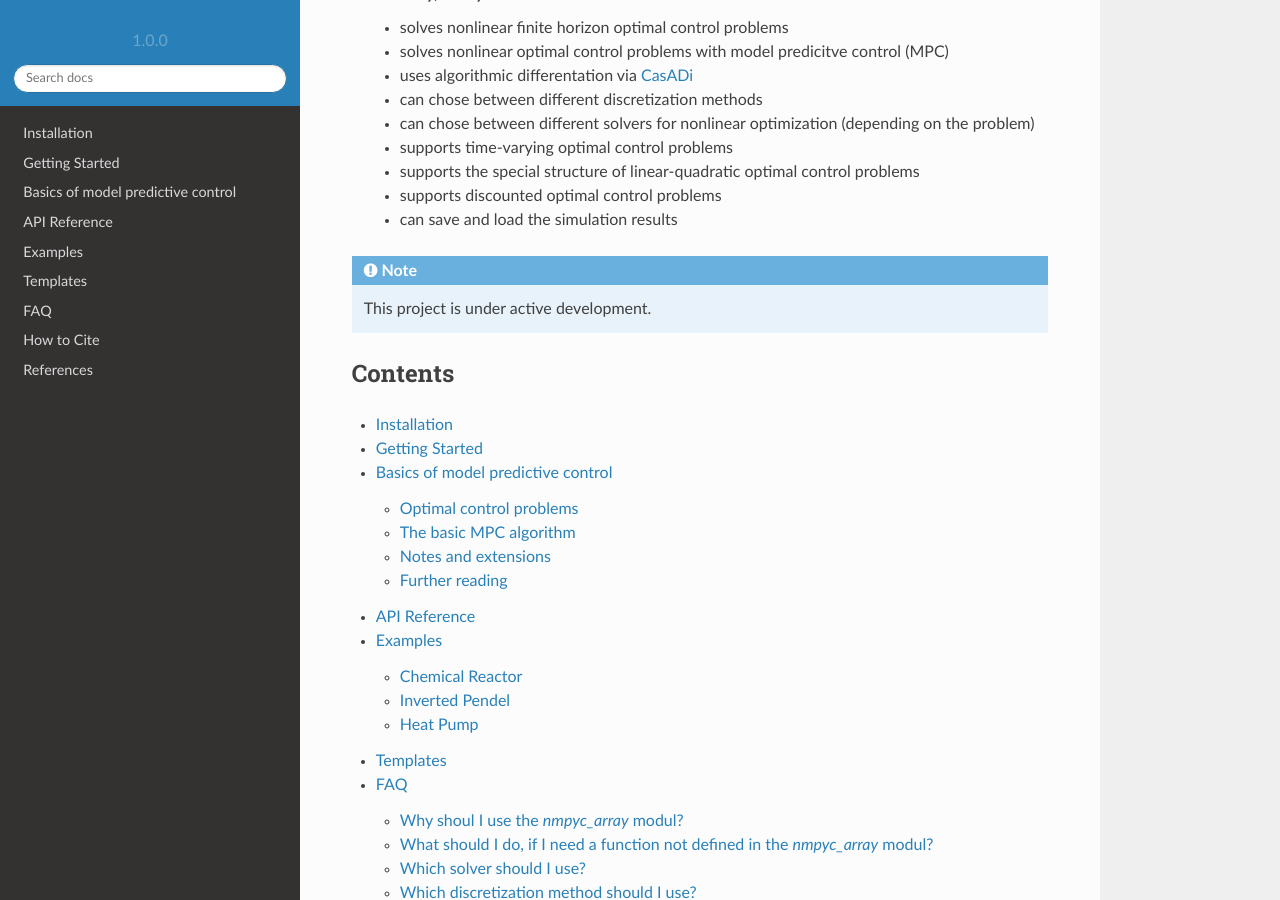
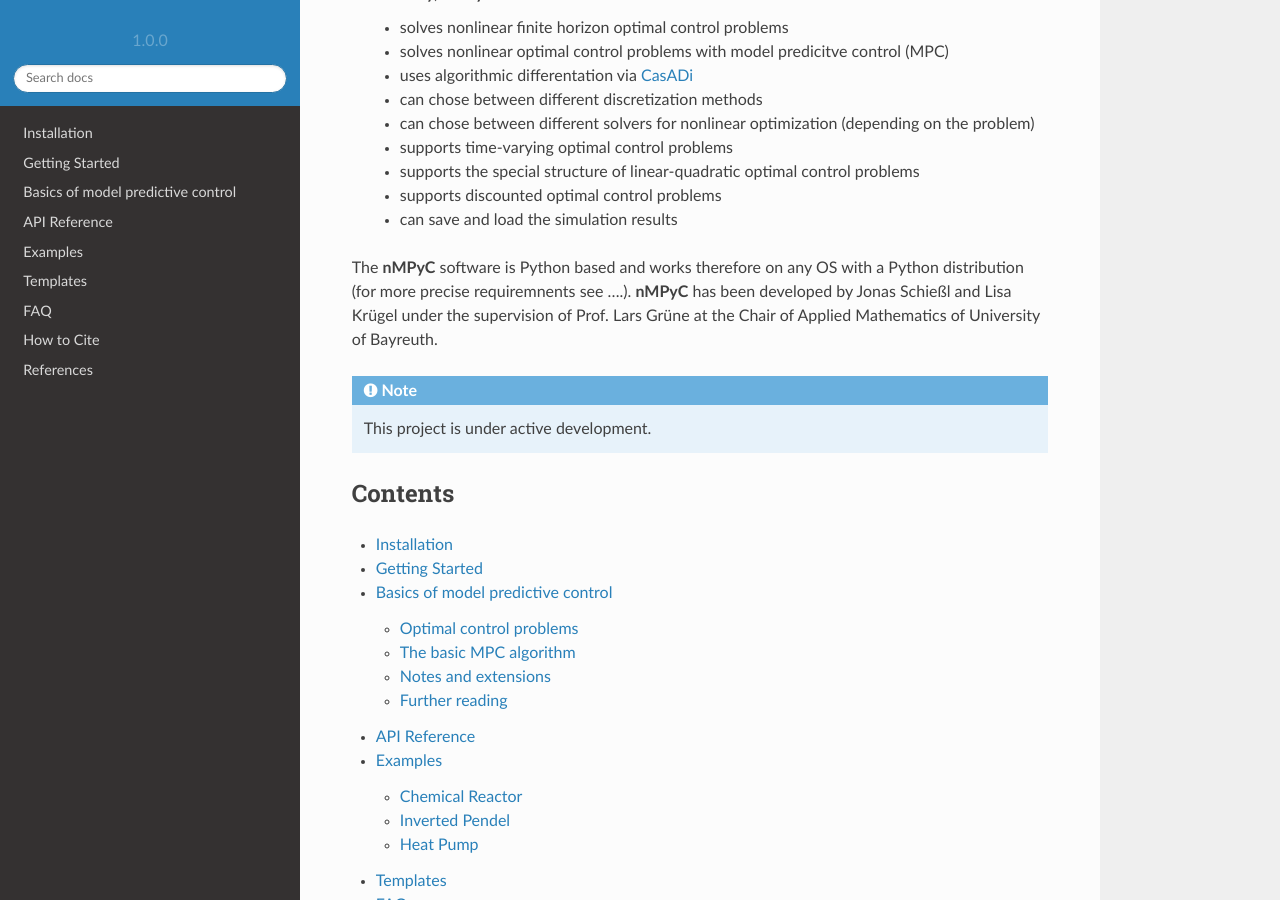
Before and after one commit to nMPyC/nmpyc, a Sphinx documentation site: the page built from docs/source/index.rst, in a window 1280 px wide and 900 px high, scrolled down 415 px. Built offline with Sphinx 7.4.7 and the Read the Docs theme 2.0.0, drawn with Linux system fonts in a browser that asks for light colours.

Commit message:
Update index.rst

```diff
--- a/docs/source/index.rst
+++ b/docs/source/index.rst
@@ -18,7 +18,7 @@ In summary, **nMPyC**
    - supports discounted optimal control problems
    - can save and load the simulation results
 
-
+The **nMPyC** software is Python based and works therefore on any OS with a Python distribution (for more precise requiremnents see ....). **nMPyC** has been developed by Jonas Schießl and Lisa Krügel under the supervision of Prof. Lars Grüne at the Chair of Applied Mathematics of University of Bayreuth.
 
 .. note::
 
```
